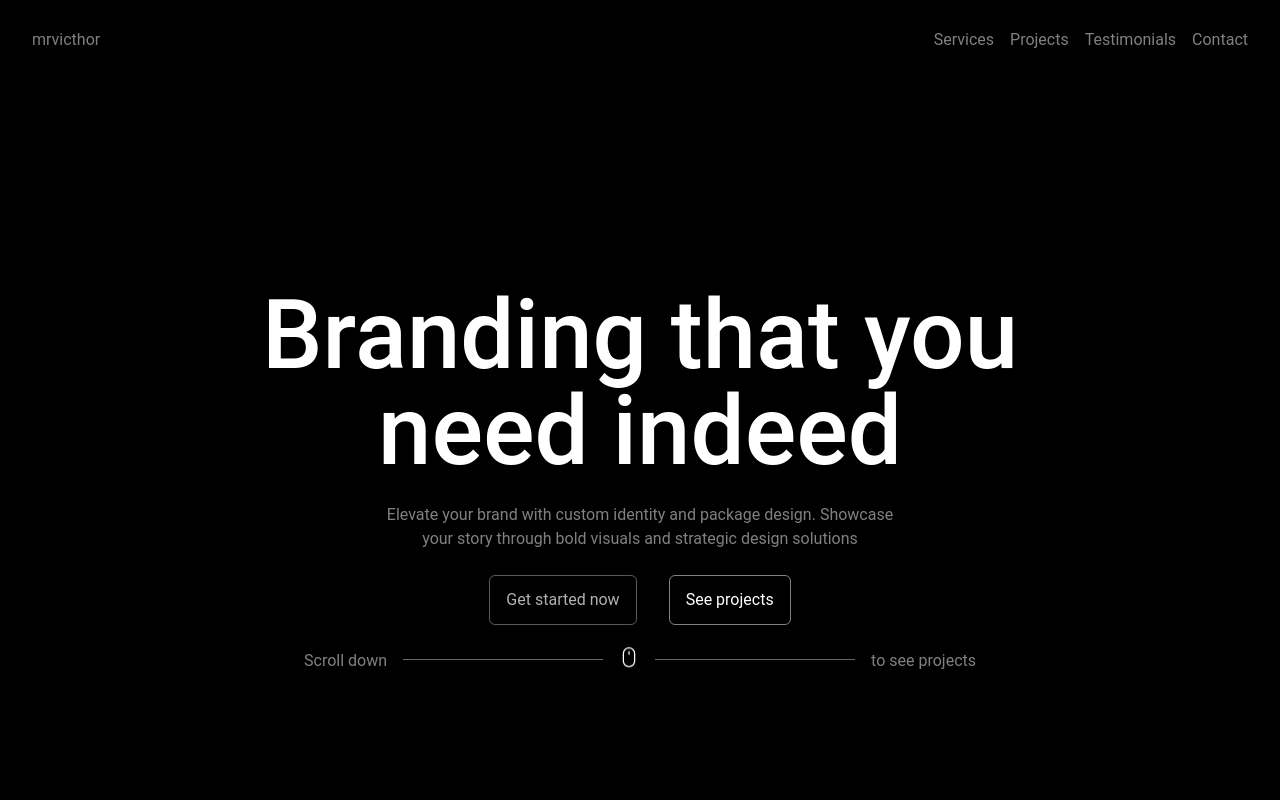
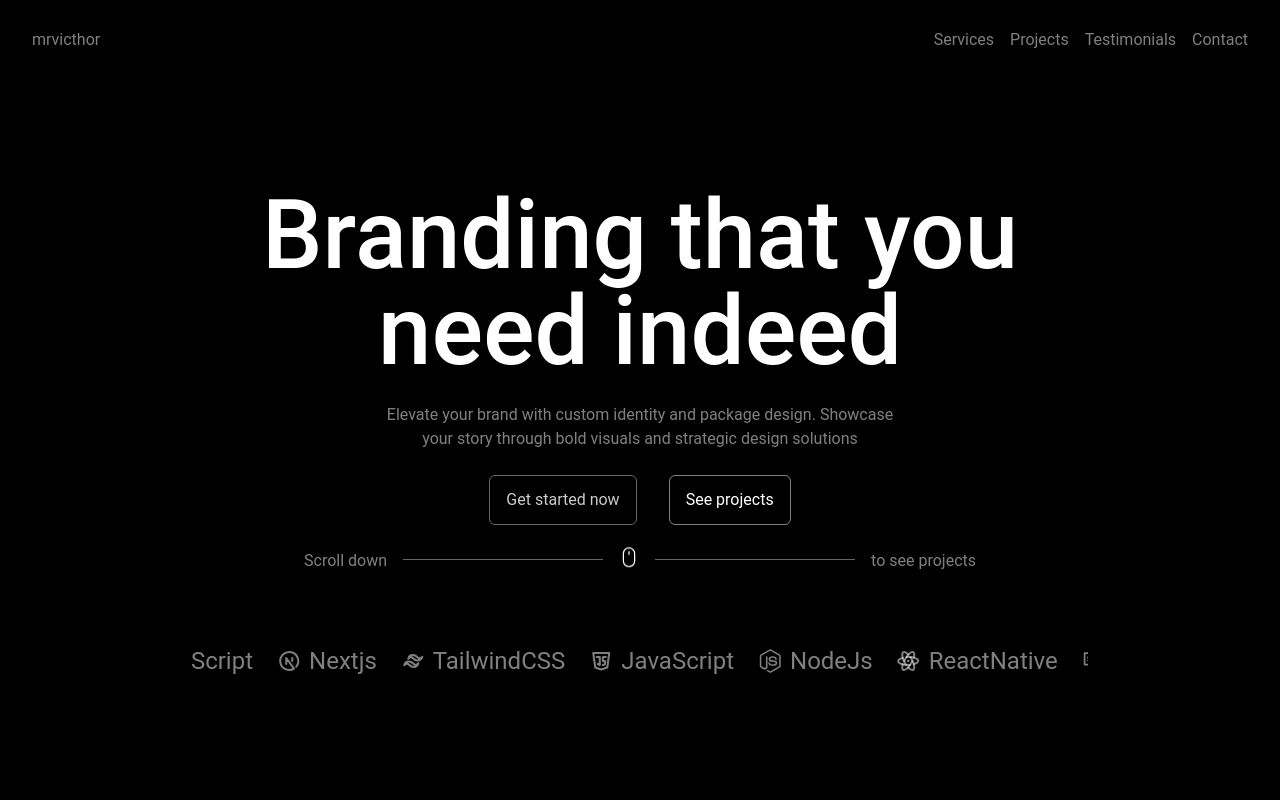
Before and after one commit to mrvicthor/blaqout-services, a React (Vite) app: page / in a window 1280 px wide. Shown: the top 800 px of the page. Built offline with nearby package versions, Linux system fonts and the light colour scheme.

Commit message:
feat(banner.tsx): added infinite scroll

```diff
--- a/src/components/banner.tsx
+++ b/src/components/banner.tsx
@@ -3,10 +3,24 @@ import { BsMouse } from "react-icons/bs";
 import { motion } from "motion/react";
 import { container, item } from "../utils";
 import { gsap } from "gsap";
+import { FaReact, FaAngular, FaNodeJs } from "react-icons/fa";
+import { SiTypescript } from "react-icons/si";
+import {
+  TbBrandNextjs,
+  TbBrandTailwind,
+  TbBrandJavascript,
+  TbBrandReactNative,
+  TbBrandRedux,
+  TbBrandFramerMotion,
+} from "react-icons/tb";
+import { AiOutlineConsoleSql } from "react-icons/ai";
+import Stack from "./stack";
+
+// const techStack = ['react', 'angular', 'typeScript', 'nextjs', 'tailwindCSS', 'javaScript', 'nodeJs', 'reactNative', 'SQL']
 
 const Banner = () => {
   return (
-    <section className="mx-auto max-w-screen-xl h-dvh px-4">
+    <section className="mx-auto max-w-screen-xl h-[calc(100vh-5rem)] px-4">
       <motion.div
         variants={container}
         whileInView="visible"
@@ -53,6 +67,80 @@ const Banner = () => {
           </div>{" "}
           <span className="text-white/50">to see projects</span>
         </motion.div>
+        <div className="overflow-hidden whitespace-nowrap relative max-w-4xl mt-8">
+          <div className="animate-scroll flex w-max">
+            <ul className="flex items-center gap-6 py-4">
+              <Stack title="react">
+                <FaReact />
+              </Stack>
+              <Stack title="angular">
+                <FaAngular />
+              </Stack>
+              <Stack title="typeScript">
+                <SiTypescript />
+              </Stack>
+              <Stack title="nextjs">
+                <TbBrandNextjs />
+              </Stack>
+              <Stack title="tailwindCSS">
+                <TbBrandTailwind />
+              </Stack>
+              <Stack title="JavaScript">
+                <TbBrandJavascript />
+              </Stack>
+              <Stack title="nodeJs">
+                <FaNodeJs />
+              </Stack>
+              <Stack title="reactNative">
+                <TbBrandReactNative />
+              </Stack>
+              <Stack title="SQL">
+                <AiOutlineConsoleSql />
+              </Stack>
+              <Stack title="redux">
+                <TbBrandRedux />
+              </Stack>
+              <Stack title="motion">
+                <TbBrandFramerMotion />
+              </Stack>
+            </ul>
+            <ul className="flex items-center gap-6 py-4 px-6">
+              <Stack title="react">
+                <FaReact />
+              </Stack>
+              <Stack title="angular">
+                <FaAngular />
+              </Stack>
+              <Stack title="typeScript">
+                <SiTypescript />
+              </Stack>
+              <Stack title="nextjs">
+                <TbBrandNextjs />
+              </Stack>
+              <Stack title="tailwindCSS">
+                <TbBrandTailwind />
+              </Stack>
+              <Stack title="JavaScript">
+                <TbBrandJavascript />
+              </Stack>
+              <Stack title="nodeJs">
+                <FaNodeJs />
+              </Stack>
+              <Stack title="reactNative">
+                <TbBrandReactNative />
+              </Stack>
+              <Stack title="SQL">
+                <AiOutlineConsoleSql />
+              </Stack>
+              <Stack title="redux">
+                <TbBrandRedux />
+              </Stack>
+              <Stack title="motion">
+                <TbBrandFramerMotion />
+              </Stack>
+            </ul>
+          </div>
+        </div>
       </motion.div>
     </section>
   );
--- /dev/null
+++ b/src/components/stack.tsx
@@ -0,0 +1,17 @@
+import type { ReactNode } from "react";
+
+type StackProps = {
+  children: ReactNode;
+  title: string;
+};
+
+const Stack = ({ children, title }: StackProps) => {
+  return (
+    <li className="text-white/50 capitalize flex items-center gap-2 text-lg sm:text-xl md:text-2xl shrink-0">
+      {children}
+      {title}
+    </li>
+  );
+};
+
+export default Stack;
--- a/src/index.css
+++ b/src/index.css
@@ -13,4 +13,21 @@
   .banner-header {
     width: 15ch;
   }
+
+  @keyframes scroll {
+    0% {
+      transform: translateX(0%);
+    }
+    100% {
+      transform: translateX(-50%);
+    }
+  }
+
+  .animate-scroll {
+    animation: scroll 30s linear infinite;
+  }
+
+  .animate-scroll:hover {
+    animation-play-state: paused;
+  }
 }
```
